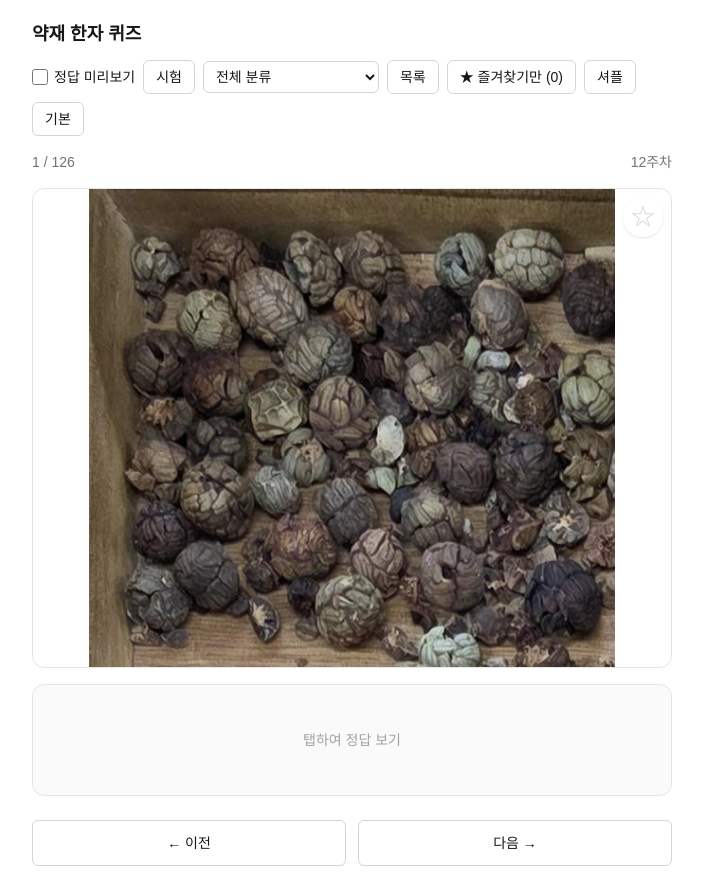
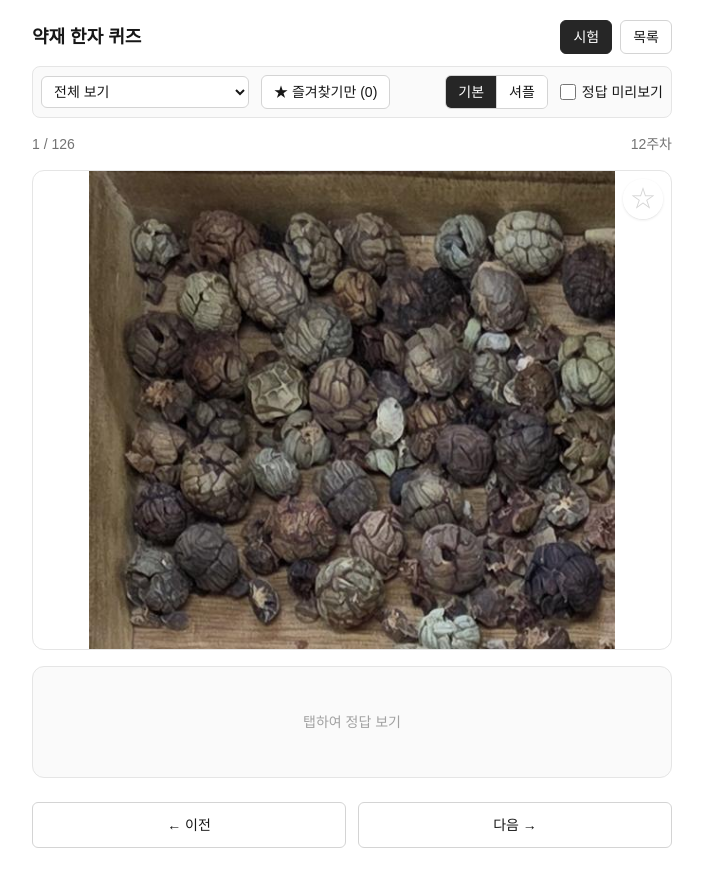
Before and after one commit to 21hak/bonchoyakje, a Next.js app: page / in a window 1280 px wide. Shown: the whole page, without its empty margins (288-991 px from the left). Built offline with nearby package versions, Linux system fonts and the light colour scheme.

Commit message:
feat: 닮은꼴세트추가

```diff
--- a/app/categories.ts
+++ b/app/categories.ts
@@ -35,3 +35,44 @@ export function categoryIds(key: string): Set<number> {
   for (let id = c.start; id <= c.end; id++) ids.add(id);
   return ids;
 }
+
+// ── 닮은꼴 연습 세트 ───────────────────────────────────────────────
+// 사진을 보고 헷갈리기 쉬운(비슷하게 생긴) 약재끼리 묶은 세트.
+// herbs.ts 의 실제 사진을 콘택트시트로 보고 군집함. 모든 약재가 포함되지는 않음.
+export type LookalikeSet = { key: string; label: string; ids: number[] };
+
+export const LOOKALIKE_SETS: LookalikeSet[] = [
+  { key: "set:corm", label: "흰 덩이뿌리 (반하·천남성·백부자)", ids: [112, 113, 114] },
+  { key: "set:mineral", label: "광물·수지 사발류 (주사·자석·용골 등)", ids: [13, 104, 115, 116, 117, 118] },
+  { key: "set:resin", label: "수지 알갱이 (유향·몰약)", ids: [86, 87] },
+  { key: "set:rhizome", label: "노란 근경 절편 (강황·울금·아출 등)", ids: [85, 88, 89, 90, 91, 92] },
+  { key: "set:peel", label: "귤껍질 (진피·청피)", ids: [38, 39] },
+  { key: "set:citrus", label: "탱자 절편 (지실·지각)", ids: [40, 41] },
+  { key: "set:thistle", label: "엉겅퀴 (대계·소계)", ids: [74, 75] },
+  { key: "set:sprout", label: "낟알·싹 (맥아·곡아)", ids: [58, 59] },
+  { key: "set:smallseed", label: "작은 씨앗류 (차전자·오수유·내복자 등)", ids: [11, 18, 21, 30, 33, 60, 109] },
+  { key: "set:spice", label: "매운 향신 열매 (촉초·필발·정향·호초)", ids: [31, 32, 34, 37] },
+  { key: "set:nut", label: "둥근 씨앗·견과 (초두구·초과·여지핵 등)", ids: [1, 2, 47, 65, 67] },
+  { key: "set:green", label: "녹색 잎·전초 (패란·익모초·측백엽 등)", ids: [3, 19, 20, 23, 25, 70, 78, 84, 95, 102] },
+];
+
+const SET_BY_KEY = new Map(LOOKALIKE_SETS.map((s) => [s.key, s]));
+
+// 분류 또는 닮은꼴 세트의 herb id 집합 (둘 다 처리). 알 수 없는 key면 빈 집합.
+export function groupIds(key: string): Set<number> {
+  const set = SET_BY_KEY.get(key);
+  if (set) return new Set(set.ids);
+  return categoryIds(key);
+}
+
+// 진행 표시용 짧은 라벨 (괄호 앞부분).
+export function groupShortLabel(key: string): string {
+  const set = SET_BY_KEY.get(key);
+  const label = set?.label ?? BY_KEY.get(key)?.label ?? "";
+  return label.split(" (")[0];
+}
+
+// 유효한 그룹 key 인지 (localStorage 검증용).
+export function isGroupKey(key: string): boolean {
+  return BY_KEY.has(key) || SET_BY_KEY.has(key);
+}
--- a/app/page.tsx
+++ b/app/page.tsx
@@ -2,7 +2,13 @@
 
 import { useCallback, useEffect, useMemo, useRef, useState } from "react";
 import { HERBS } from "./herbs";
-import { CATEGORIES, categoryIds } from "./categories";
+import {
+  CATEGORIES,
+  LOOKALIKE_SETS,
+  groupIds,
+  groupShortLabel,
+  isGroupKey,
+} from "./categories";
 import Exam from "./Exam";
 
 const STORAGE_KEY = "bonchoyakje:state";
@@ -13,7 +19,6 @@ function mod(n: number, m: number) {
 }
 
 const HERB_IDS = new Set(HERBS.map((h) => h.id));
-const CATEGORY_KEYS = new Set(CATEGORIES.map((c) => c.key));
 
 type SavedState = {
   order: number[];
@@ -64,7 +69,7 @@ function loadState(): SavedState | null {
       favorites,
       favoritesOnly: Boolean(s.favoritesOnly),
       category:
-        typeof s.category === "string" && CATEGORY_KEYS.has(s.category)
+        typeof s.category === "string" && isGroupKey(s.category)
           ? s.category
           : "",
     };
@@ -146,11 +151,8 @@ export default function Page() {
 
   // 활성 덱: 분류 + 즐겨찾기만 보기 필터를 합성
   const favSet = useMemo(() => new Set(favorites), [favorites]);
-  const catSet = useMemo(() => (category ? categoryIds(category) : null), [category]);
-  const catShort = useMemo(
-    () => CATEGORIES.find((c) => c.key === category)?.label.split(" (")[0] ?? "",
-    [category]
-  );
+  const catSet = useMemo(() => (category ? groupIds(category) : null), [category]);
+  const catShort = useMemo(() => groupShortLabel(category), [category]);
   const activeOrder = useMemo(
     () =>
       order.filter(
@@ -169,7 +171,7 @@ export default function Page() {
 
   // 목록 검색 결과 (원래 HERBS 순서 유지)
   const listCatSet = useMemo(
-    () => (listCategory ? categoryIds(listCategory) : null),
+    () => (listCategory ? groupIds(listCategory) : null),
     [listCategory]
   );
   const listResults = useMemo(() => {
@@ -334,74 +336,104 @@ export default function Page() {
   return (
     <main className="mx-auto flex min-h-full w-full max-w-2xl flex-col gap-4 px-4 py-5">
       {/* 상단 바 */}
-      <header className="flex flex-wrap items-center justify-between gap-3">
-        <h1 className="text-lg font-semibold">약재 한자 퀴즈</h1>
-        <div className="flex flex-wrap items-center gap-2">
-          <label className="flex cursor-pointer select-none items-center gap-1.5 text-sm">
-            <input
-              type="checkbox"
-              className="h-4 w-4 accent-neutral-700"
-              checked={showAnswer}
-              onChange={(e) => onToggleShowAnswer(e.target.checked)}
-            />
-            정답 미리보기
-          </label>
-          <button
-            type="button"
-            onClick={() => setExamOpen(true)}
-            className="rounded-md border border-neutral-300 px-3 py-1.5 text-sm font-medium transition-colors hover:bg-neutral-100 dark:border-neutral-700 dark:hover:bg-neutral-800"
-          >
-            시험
-          </button>
+      <header className="flex flex-col gap-3">
+        {/* 1행: 제목 + 주요 액션 */}
+        <div className="flex items-center justify-between gap-3">
+          <h1 className="text-lg font-semibold">약재 한자 퀴즈</h1>
+          <div className="flex items-center gap-2">
+            <button
+              type="button"
+              onClick={() => setExamOpen(true)}
+              className="rounded-md border border-neutral-800 bg-neutral-800 px-3 py-1.5 text-sm font-medium text-white transition-colors hover:bg-neutral-700 dark:border-neutral-200 dark:bg-neutral-200 dark:text-neutral-900 dark:hover:bg-white"
+            >
+              시험
+            </button>
+            <button
+              type="button"
+              onClick={() => setListOpen(true)}
+              className="rounded-md border border-neutral-300 px-3 py-1.5 text-sm font-medium transition-colors hover:bg-neutral-100 dark:border-neutral-700 dark:hover:bg-neutral-800"
+            >
+              목록
+            </button>
+          </div>
+        </div>
+
+        {/* 2행: 컨트롤 바 (탐색/필터 | 보기) */}
+        <div className="flex flex-wrap items-center gap-x-3 gap-y-2 rounded-lg border border-neutral-200 bg-neutral-50 p-2 dark:border-neutral-800 dark:bg-neutral-900/50">
+          {/* 좌측: 필터 */}
           <select
             value={category}
             onChange={(e) => onChangeCategory(e.target.value)}
-            aria-label="분류 필터"
-            className="max-w-44 rounded-md border border-neutral-300 bg-white px-2 py-1.5 text-sm font-medium outline-none transition-colors hover:bg-neutral-100 focus:border-neutral-500 dark:border-neutral-700 dark:bg-neutral-900 dark:hover:bg-neutral-800"
+            aria-label="분류 / 세트 필터"
+            className="max-w-52 rounded-md border border-neutral-300 bg-white px-2 py-1.5 text-sm font-medium outline-none transition-colors hover:bg-neutral-100 focus:border-neutral-500 dark:border-neutral-700 dark:bg-neutral-900 dark:hover:bg-neutral-800"
           >
-            <option value="">전체 분류</option>
-            {CATEGORIES.map((c) => (
-              <option key={c.key} value={c.key}>
-                {c.label}
-              </option>
-            ))}
+            <option value="">전체 보기</option>
+            <optgroup label="닮은꼴 세트">
+              {LOOKALIKE_SETS.map((s) => (
+                <option key={s.key} value={s.key}>
+                  {s.label}
+                </option>
+              ))}
+            </optgroup>
+            <optgroup label="효능 분류">
+              {CATEGORIES.map((c) => (
+                <option key={c.key} value={c.key}>
+                  {c.label}
+                </option>
+              ))}
+            </optgroup>
           </select>
-          <button
-            type="button"
-            onClick={() => setListOpen(true)}
-            className="rounded-md border border-neutral-300 px-3 py-1.5 text-sm font-medium transition-colors hover:bg-neutral-100 dark:border-neutral-700 dark:hover:bg-neutral-800"
-          >
-            목록
-          </button>
           <button
             type="button"
             onClick={toggleFavoritesOnly}
             className={`rounded-md border px-3 py-1.5 text-sm font-medium transition-colors ${
               favoritesOnly
                 ? "border-amber-500 bg-amber-400 text-neutral-900"
-                : "border-neutral-300 hover:bg-neutral-100 dark:border-neutral-700 dark:hover:bg-neutral-800"
+                : "border-neutral-300 bg-white hover:bg-neutral-100 dark:border-neutral-700 dark:bg-neutral-900 dark:hover:bg-neutral-800"
             }`}
           >
             ★ 즐겨찾기만 ({favorites.length})
           </button>
-          <button
-            type="button"
-            onClick={doShuffle}
-            className={`rounded-md border px-3 py-1.5 text-sm font-medium transition-colors ${
-              shuffled
-                ? "border-neutral-800 bg-neutral-800 text-white"
-                : "border-neutral-300 hover:bg-neutral-100 dark:border-neutral-700 dark:hover:bg-neutral-800"
-            }`}
-          >
-            셔플
-          </button>
-          <button
-            type="button"
-            onClick={doReset}
-            className="rounded-md border border-neutral-300 px-3 py-1.5 text-sm font-medium transition-colors hover:bg-neutral-100 dark:border-neutral-700 dark:hover:bg-neutral-800"
-          >
-            기본
-          </button>
+
+          {/* 구분선 + 우측: 보기 컨트롤 (남는 공간 오른쪽 정렬) */}
+          <div className="ml-auto flex items-center gap-3">
+            {/* 기본 | 셔플 세그먼트 */}
+            <div className="flex overflow-hidden rounded-md border border-neutral-300 dark:border-neutral-700">
+              <button
+                type="button"
+                onClick={doReset}
+                aria-pressed={!shuffled}
+                className={`px-3 py-1.5 text-sm font-medium transition-colors ${
+                  !shuffled
+                    ? "bg-neutral-800 text-white dark:bg-neutral-200 dark:text-neutral-900"
+                    : "bg-white hover:bg-neutral-100 dark:bg-neutral-900 dark:hover:bg-neutral-800"
+                }`}
+              >
+                기본
+              </button>
+              <button
+                type="button"
+                onClick={doShuffle}
+                aria-pressed={shuffled}
+                className={`border-l border-neutral-300 px-3 py-1.5 text-sm font-medium transition-colors dark:border-neutral-700 ${
+                  shuffled
+                    ? "bg-neutral-800 text-white dark:bg-neutral-200 dark:text-neutral-900"
+                    : "bg-white hover:bg-neutral-100 dark:bg-neutral-900 dark:hover:bg-neutral-800"
+                }`}
+              >
+                셔플
+              </button>
+            </div>
+            <label className="flex cursor-pointer select-none items-center gap-1.5 text-sm">
+              <input
+                type="checkbox"
+                className="h-4 w-4 accent-neutral-700"
+                checked={showAnswer}
+                onChange={(e) => onToggleShowAnswer(e.target.checked)}
+              />
+              정답 미리보기
+            </label>
+          </div>
         </div>
       </header>
 
@@ -585,15 +617,24 @@ export default function Page() {
               <select
                 value={listCategory}
                 onChange={(e) => setListCategory(e.target.value)}
-                aria-label="분류 필터"
+                aria-label="분류 / 세트 필터"
                 className="w-full rounded-md border border-neutral-300 bg-white px-3 py-2 text-sm outline-none focus:border-neutral-500 dark:border-neutral-700 dark:bg-neutral-900"
               >
                 <option value="">전체 분류</option>
-                {CATEGORIES.map((c) => (
-                  <option key={c.key} value={c.key}>
-                    {c.label}
-                  </option>
-                ))}
+                <optgroup label="닮은꼴 세트">
+                  {LOOKALIKE_SETS.map((s) => (
+                    <option key={s.key} value={s.key}>
+                      {s.label}
+                    </option>
+                  ))}
+                </optgroup>
+                <optgroup label="효능 분류">
+                  {CATEGORIES.map((c) => (
+                    <option key={c.key} value={c.key}>
+                      {c.label}
+                    </option>
+                  ))}
+                </optgroup>
               </select>
             </div>
 
```
